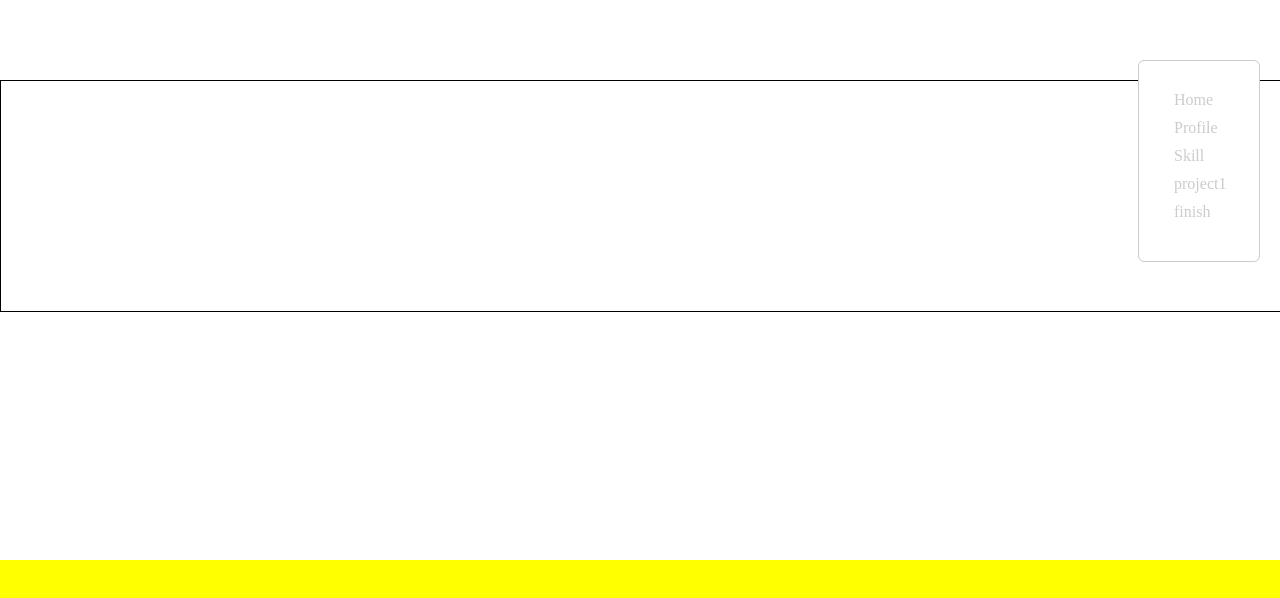
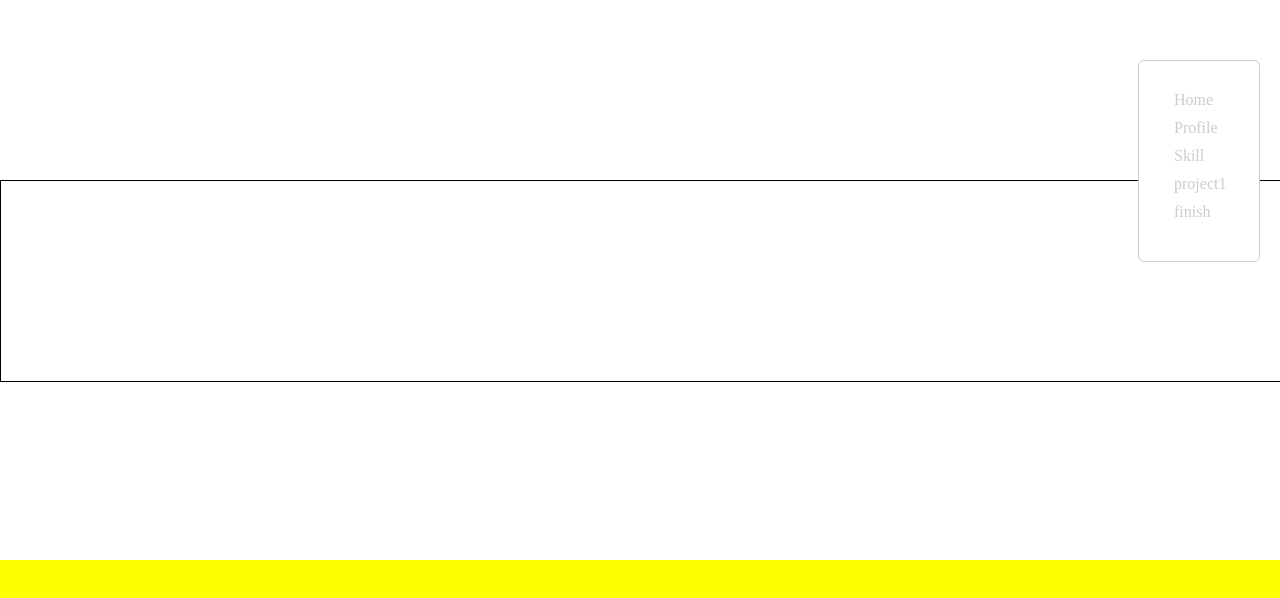
Before and after one commit to jhjjang0922/park, a plain HTML site: page index.html in a window 1280 px wide. Shown: the part 240-838 px from the top of the page. Drawn offline with Linux system fonts and the light colour scheme.

Commit message:
Add files via upload

```diff
--- a/index.html
+++ b/index.html
@@ -31,8 +31,8 @@
                     }
         #main .nav li.on a{color:#000;}
 
-        #main h2{ float: left; width: 100%; margin:200px 0 0 0;
-                  font-size:100px; text-align: right; border: 10px;
+        #main h2{ float: left; width: 100%; margin:300px 0 0 0;
+                  font-size:100px; text-align: right; border: 10px;line-height: 1;
                   padding-right:100px; box-sizing: border-box;color: rgb(255, 255, 255);border: 1px solid #000;}
         #main p{float:right; margin:20px 100px 0 0;
                 font-size:16px; color: #ffffff;}
```
